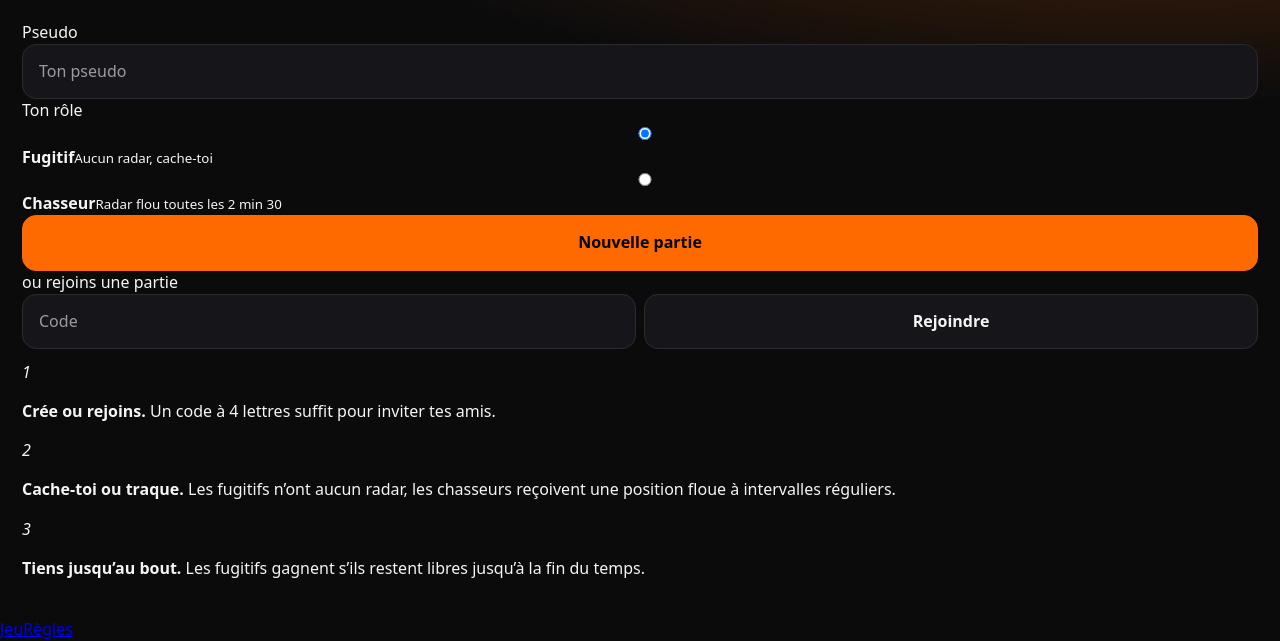
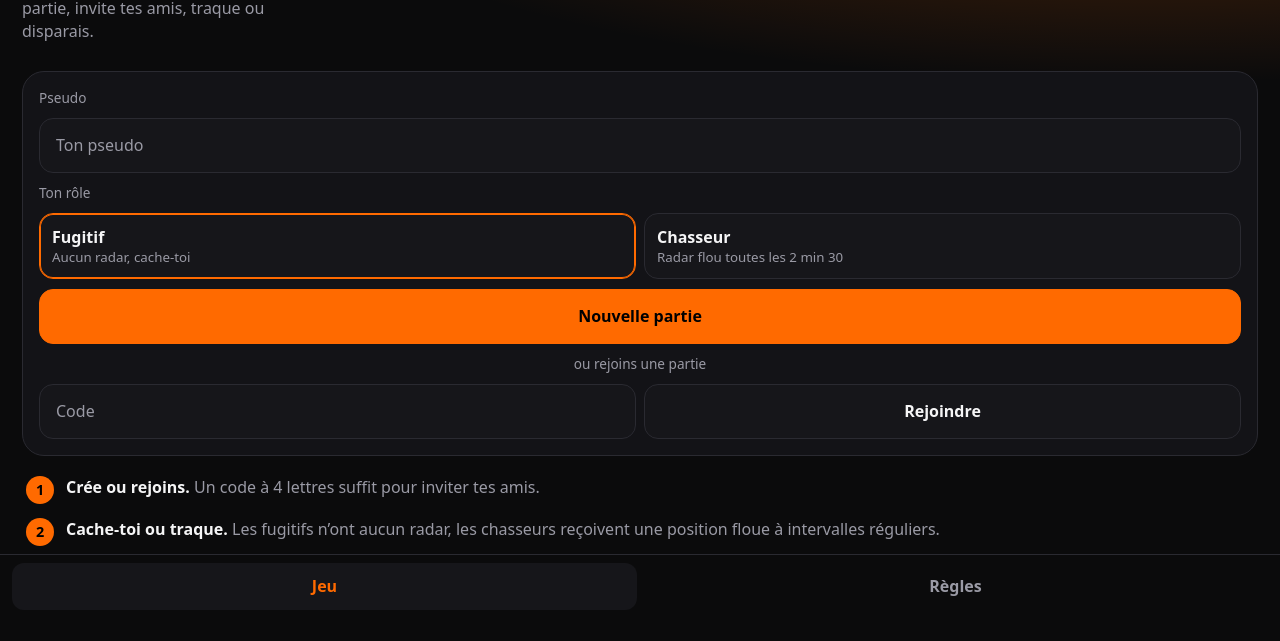
Before and after one commit to Alfaxx1308/manhunt, a plain HTML site: page index.html in a window 1280 px wide. Shown: the part 182-823 px from the top of the page. After the commit the page ends 800 px from the top, so only its background shows below. Drawn offline with Linux system fonts and the light colour scheme; no server answers; a script that the page names is missing.

Commit message:
Add styles for navigation and card components

```diff
--- a/style.css
+++ b/style.css
@@ -36,3 +36,32 @@ dialog label{display:block;margin:12px 0 6px;color:var(--mut);font-size:.9rem}
 .leaflet-container{background:#0b0b0c}
 .leaflet-control-attribution{background:rgba(0,0,0,.6)!important;color:#9a9aa5!important}
 .leaflet-control-attribution a{color:#ff8a3d!important}
+
+body.nav{display:flex;flex-direction:column}
+body.nav main{flex:1;min-height:0;height:auto;overflow:auto}
+body.nav #home{justify-content:flex-start;padding-top:max(40px,env(safe-area-inset-top))}
+.tabs{display:flex;gap:6px;padding:8px 12px max(8px,env(safe-area-inset-bottom));background:var(--bg);border-top:1px solid var(--line)}
+.tabs a{flex:1;text-align:center;padding:12px;border-radius:12px;color:var(--mut);text-decoration:none;font-weight:700}
+.tabs a.on{background:var(--panel);color:var(--or)}
+.card{background:rgba(22,22,26,.85);border:1px solid var(--line);border-radius:22px;padding:16px;display:grid;gap:10px}
+.lbl{color:var(--mut);font-size:.85rem}
+.seg{display:grid;grid-template-columns:1fr 1fr;gap:8px}
+.seg label{position:relative}
+.seg input{position:absolute;opacity:0;pointer-events:none}
+.seg span{display:block;height:100%;border:1px solid var(--line);border-radius:14px;padding:12px;background:var(--panel);cursor:pointer}
+.seg b{display:block}
+.seg small{color:var(--mut);line-height:1.3;display:block}
+.seg input:checked+span{border-color:var(--or);box-shadow:inset 0 0 0 1px var(--or)}
+.seg input:focus-visible+span{outline:2px solid var(--or2);outline-offset:2px}
+.or{text-align:center;color:var(--mut);font-size:.85rem}
+.steps{display:grid;gap:14px;margin:8px 4px 0}
+.steps div{display:flex;gap:12px;align-items:flex-start}
+.steps i{flex:0 0 28px;height:28px;border-radius:50%;background:var(--or);color:#000;font:700 .9rem/28px system-ui,sans-serif;text-align:center;font-style:normal}
+.steps p{margin:0;color:var(--mut)}.steps b{color:var(--tx)}
+.doc{padding:max(28px,env(safe-area-inset-top)) 18px 20px;display:flex;flex-direction:column;gap:12px}
+.doc h1{font-size:2.6rem;margin-bottom:4px}
+.doc h2{margin:0;font-size:1.05rem;color:var(--or)}
+.doc p,.doc ol,.doc ul{margin:0}
+.doc ol,.doc ul{padding-left:20px;display:grid;gap:6px}
+.kv{display:grid;grid-template-columns:1fr auto;gap:6px 14px}
+.kv b{color:var(--or);text-align:right}
```
